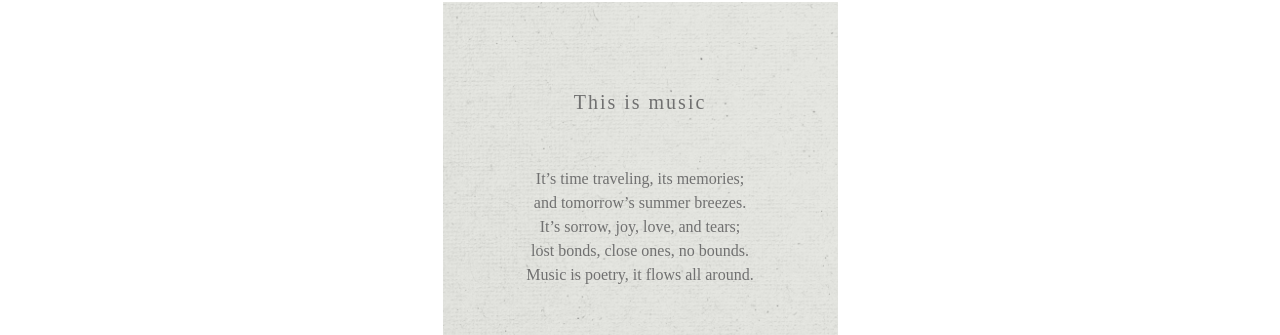
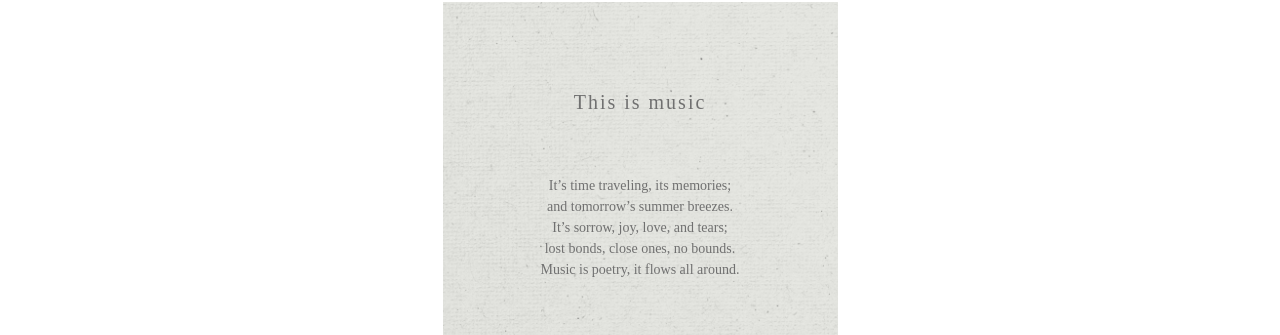
Before and after one commit to sohaibdev/orfex, a plain HTML site: page index.html in a window 1280 px wide. Shown: the part 1179-1514 px from the top of the page. Drawn offline with nearby package versions, Linux system fonts and the light colour scheme.

Commit message:
update text

```diff
--- a/index.html
+++ b/index.html
@@ -68,7 +68,7 @@
 						top: 20%;
 						left: 50%;
 						transform: translate(-50%, -50%);">This is music</p>
-						<p style="font-size: 16px; font-family: Masqualero; color: #707070; position: absolute;
+						<p style="font-size: 14px; font-family: Masqualero; color: #707070; position: absolute;
 						top: 45%;
 						left: 50%;
 						transform: translate(-50%, -50%);">
```
